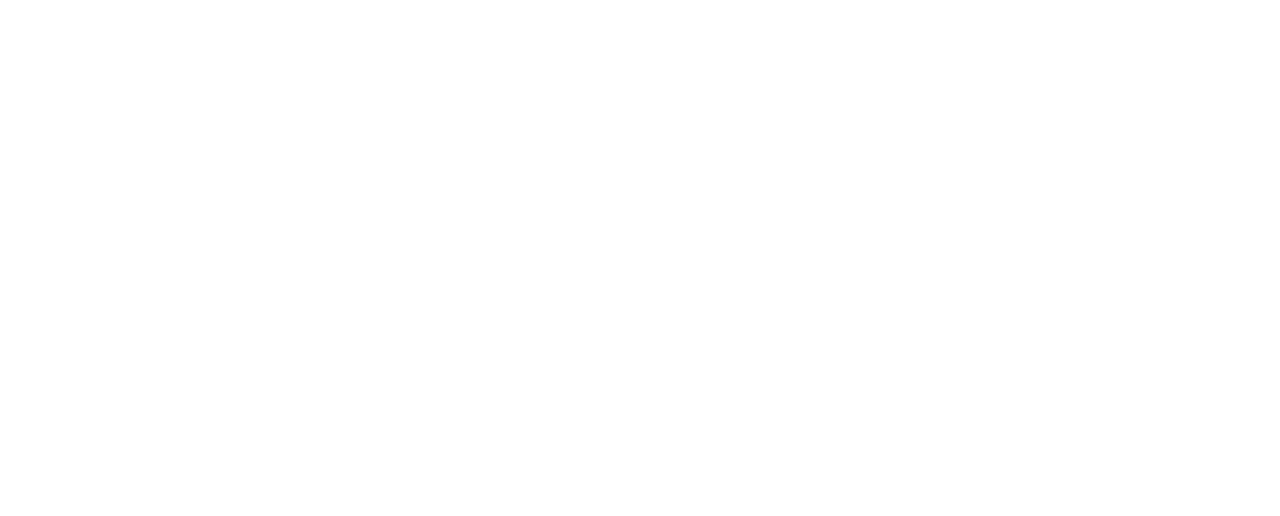
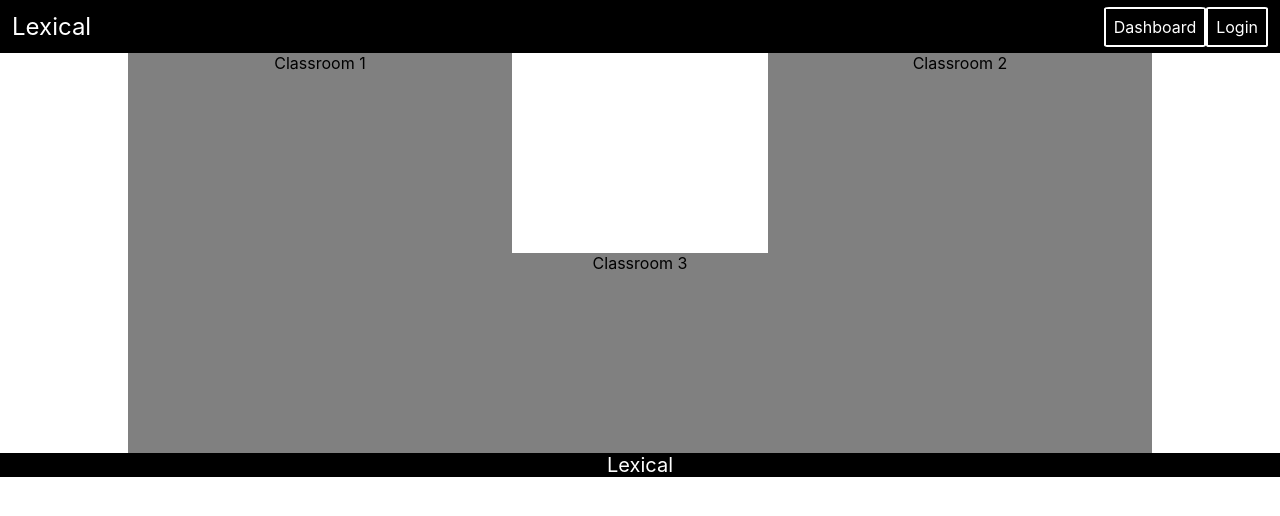
Before and after one commit to Capstone-Projects-2022-Spring/project-lexicallearner, a React (Create React App) app in the folder lexical-learner/: page /dashboard in a window 1280 px wide. Before the commit this address had no page. Shown: the top 516 px of the page. Built offline with nearby package versions, Linux system fonts and the light colour scheme.

Commit message:
Started dashboard page

```diff
--- a/lexical-learner/src/App.js
+++ b/lexical-learner/src/App.js
@@ -2,6 +2,7 @@
 import { BrowserRouter, Routes, Route } from 'react-router-dom';
 import Home from './pages/Home';
 import Upload from './pages/Upload';
+import Dashboard from './pages/Dashboard';
 
 function App() {
   return (
@@ -9,6 +10,7 @@
       <BrowserRouter basename='/'>
         <Routes>
           <Route path="/" element={<Home />} />
+          <Route path="/dashboard" element={<Dashboard />}/>
           <Route path="/upload" element={<Upload />}/>
           <Route path="/login" element={<Upload />}/>
         </Routes>
--- a/lexical-learner/src/components/navbar/Navbar.jsx
+++ b/lexical-learner/src/components/navbar/Navbar.jsx
@@ -14,6 +14,9 @@
             </ul>
             <ul>
                 <li>
+                    <Link to='dashboard'>
+                        Dashboard
+                    </Link>
                     <Link to='upload'>
                         Login
                     </Link>
--- /dev/null
+++ b/lexical-learner/src/pages/Dashboard.css
@@ -0,0 +1,27 @@
+.Dashboard {
+    background-color: white;
+}
+
+.classrooms {
+    display: flex;
+    flex-wrap: wrap;
+
+}
+
+.classroom {
+    flex: 200px;
+    min-height: 200px;
+    background-color: gray;
+    margin-left: 10%;
+    margin-right: 10%;
+    text-align: center;
+}
+
+.Dashboard footer {
+    background-color: rgb(179, 179, 179);
+    background-color: black;
+    color: white;
+    text-align: center;
+    font-size: 1.25rem;
+    font-weight: 500Z;
+}
--- /dev/null
+++ b/lexical-learner/src/pages/Dashboard.jsx
@@ -0,0 +1,27 @@
+import React from "react";
+import Navbar from "../components/navbar/Navbar";
+import "./Dashboard.css";
+
+const Dashboard = () => {
+  return (
+    <div className="Dashboard">
+      <Navbar />
+      <section className="classrooms">
+        <div className="classroom">
+          Classroom 1
+        </div>
+        <div className="classroom">
+          Classroom 2
+        </div>
+        <div className="classroom">
+          Classroom 3
+        </div>
+      </section>
+      <footer>
+        <span>Lexical</span>
+      </footer>
+    </div>
+  );
+};
+
+export default Dashboard;
```
